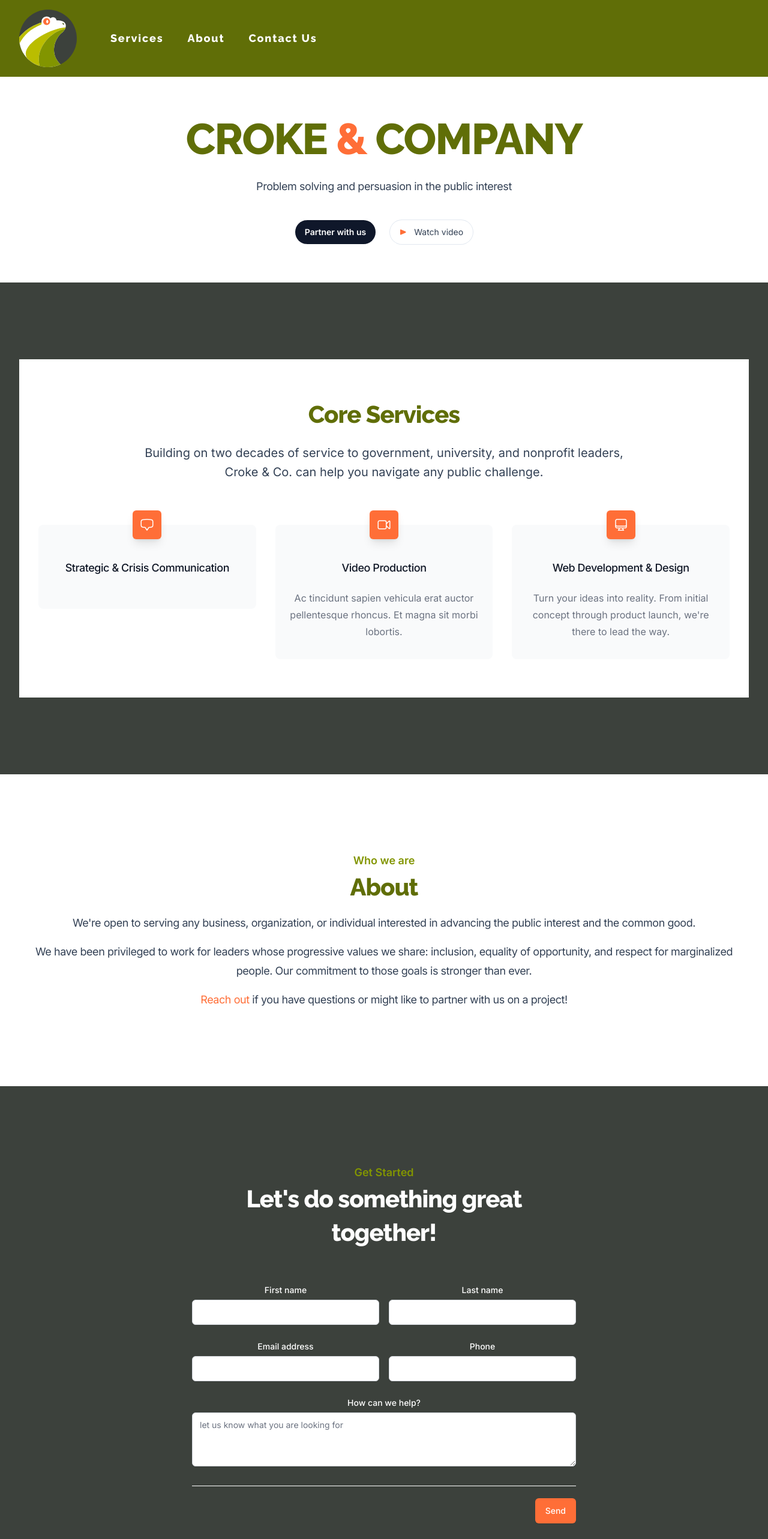
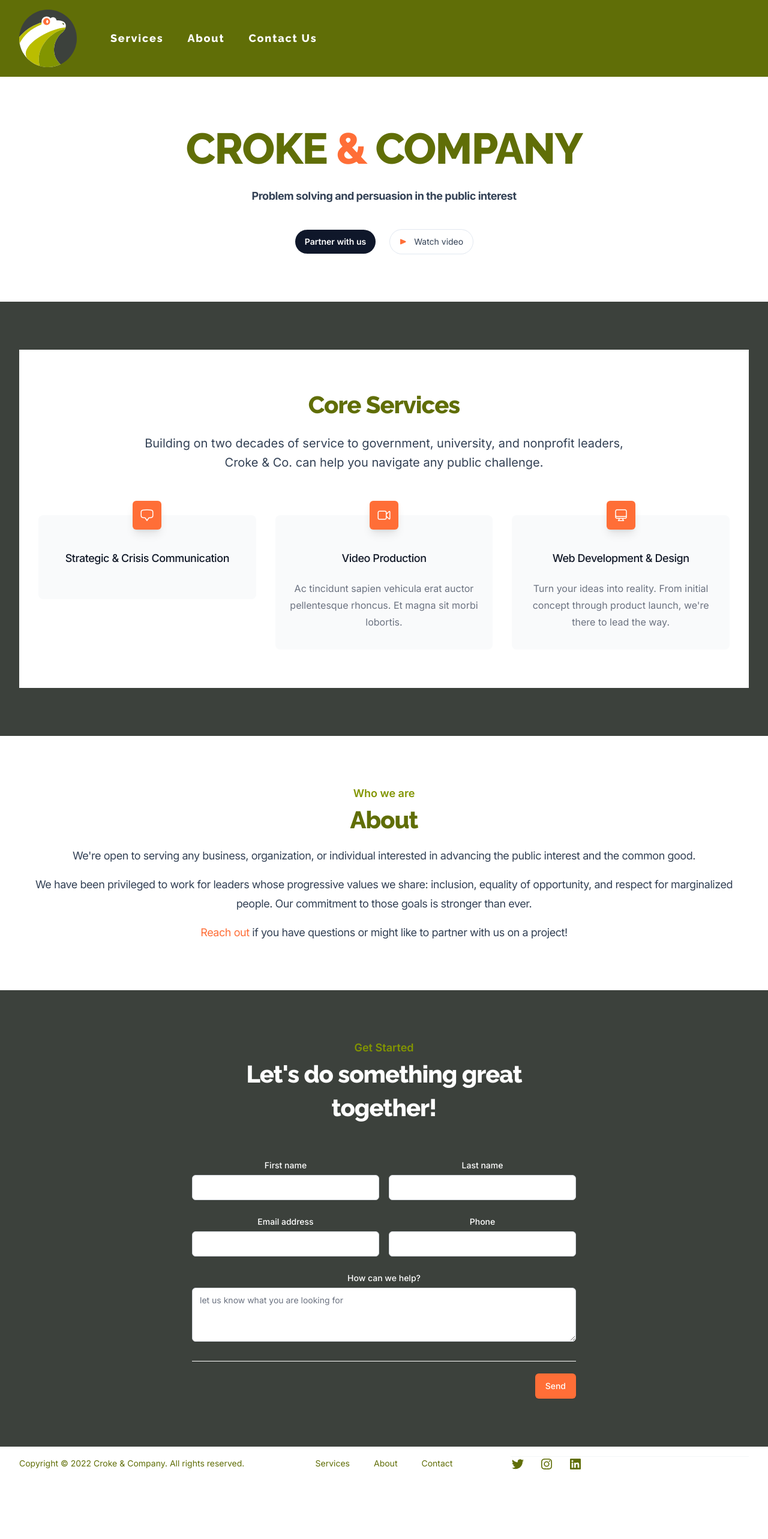
Before and after one commit to pc45/crokebrothers, a Next.js app: page / in a window 1280 px wide. Shown: the top 2566 px of the page at 60% size. After the commit the page ends 2469 px from the top, so only its background shows below. Built offline with nearby package versions, Linux system fonts and the light colour scheme.

Commit message:
consistent section padding

```diff
--- a/src/components/About.jsx
+++ b/src/components/About.jsx
@@ -5,7 +5,7 @@
   return (
     <section
       id="about"
-      className="relative overflow-hidden py-32"
+      className="relative overflow-hidden py-20"
     >
 
       <Container className="relative">
--- a/src/components/Contact.jsx
+++ b/src/components/Contact.jsx
@@ -5,7 +5,7 @@
       <section
           id="contact"
           aria-labelledby="contact-title"
-          className="bg-croke-400 pt-20 pb-14 sm:pb-20 sm:pt-32 lg:pb-32"
+          className="bg-croke-400 py-20"
       >
         <Container>
           <div className="mx-auto max-w-2xl md:text-center">
--- a/src/components/Hero.jsx
+++ b/src/components/Hero.jsx
@@ -3,7 +3,7 @@
 
 export function Hero() {
   return (
-    <Container className="pt-10 pb-16 text-center lg:pt-16">
+    <Container className="py-20 text-center">
       <h1 className="mx-auto uppercase max-w-4xl font-display text-5xl font-medium tracking-tight text-croke sm:text-7xl">
         Croke{' '}
         <span className="relative whitespace-nowrap text-croke-300">
@@ -12,7 +12,7 @@
         </span>{' '}
         Company
       </h1>
-      <h3 className=" text-2xl mx-auto mt-6 max-w-2xl text-lg tracking-tight text-slate-700">
+      <h3 className=" text-2xl mx-auto mt-6 max-w-2xl text-lg tracking-tight text-slate-700 font-bold">
         Problem solving and persuasion in the public interest
       </h3>
       <div className="mt-10 flex justify-center space-x-6">
--- a/src/components/Services.jsx
+++ b/src/components/Services.jsx
@@ -28,10 +28,10 @@
       <section
           id="services"
           aria-labelledby="services-title"
-          className="bg-croke-400 pt-20 pb-14 sm:pb-20 sm:pt-32 lg:pb-32"
+          className="bg-croke-400 py-20"
       >
         <Container>
-          <div className="relative bg-white py-8 sm:py-12 lg:py-16">
+          <div className="relative bg-white sm:py-12 lg:py-16">
             <div className="mx-auto max-w-md px-4 text-center sm:max-w-3xl sm:px-6 lg:max-w-7xl lg:px-8">
 
           <p className="font-display text-3xl tracking-tight text-croke sm:text-4xl">
```
